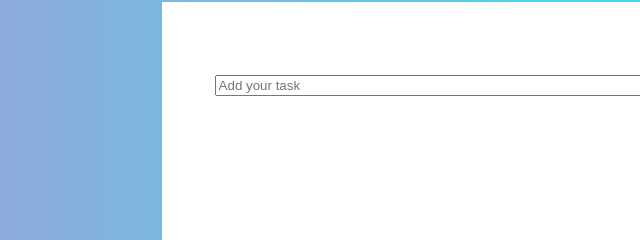
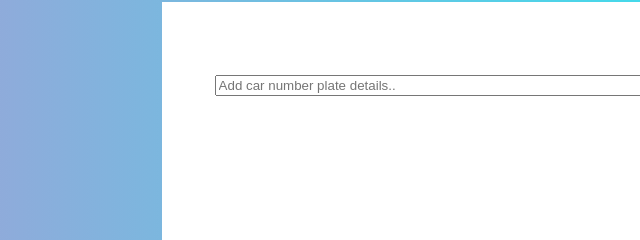
Before and after one commit to sankalpgunturi/todo, a plain HTML site: page index.html in a window 1280 px wide. Shown: the part 140-380 px from the top of the page, 101-741 px from the left. Drawn offline with Linux system fonts and the light colour scheme.

Commit message:
Update index.html

```diff
--- a/index.html
+++ b/index.html
@@ -15,7 +15,7 @@
         <div class="container center">
             <div class="form-div center">
                 <div id="input-form">
-                    <Input id="input-field" placeholder="Add your task" type="text" style="width: 80%;">
+                    <Input id="input-field" placeholder="Add car number plate details.." type="text" style="width: 80%;">
                         <button class="plus-button">
                             <i class="fa-thin fa-plus"></i>
                         </button>
```
